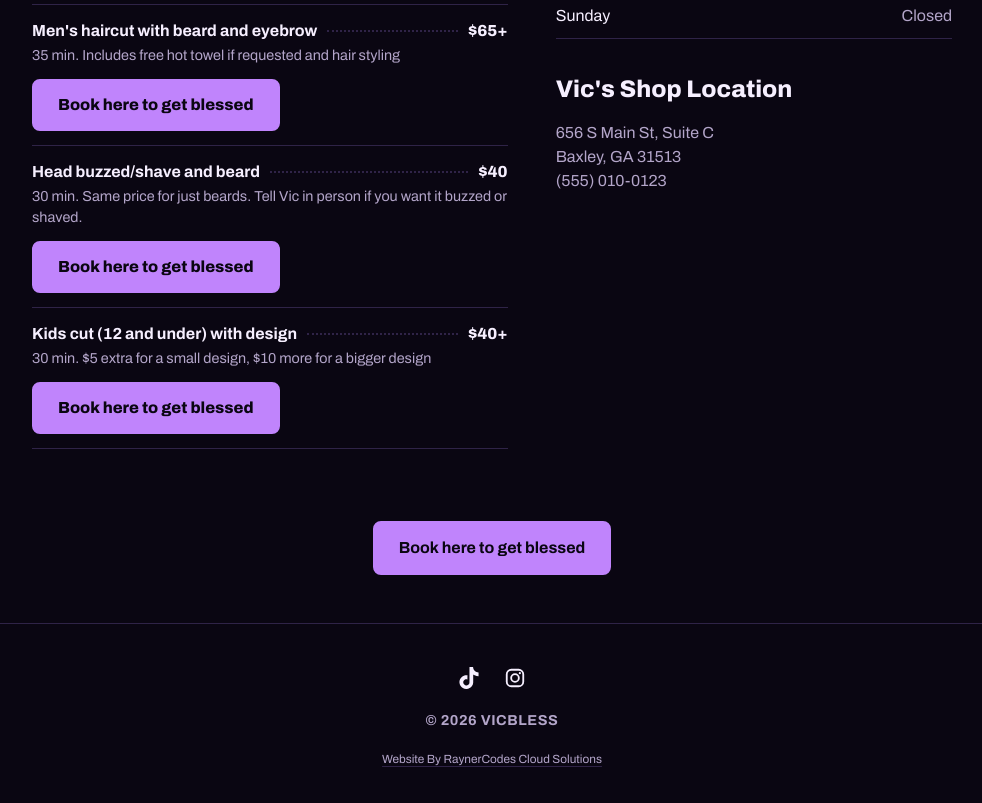
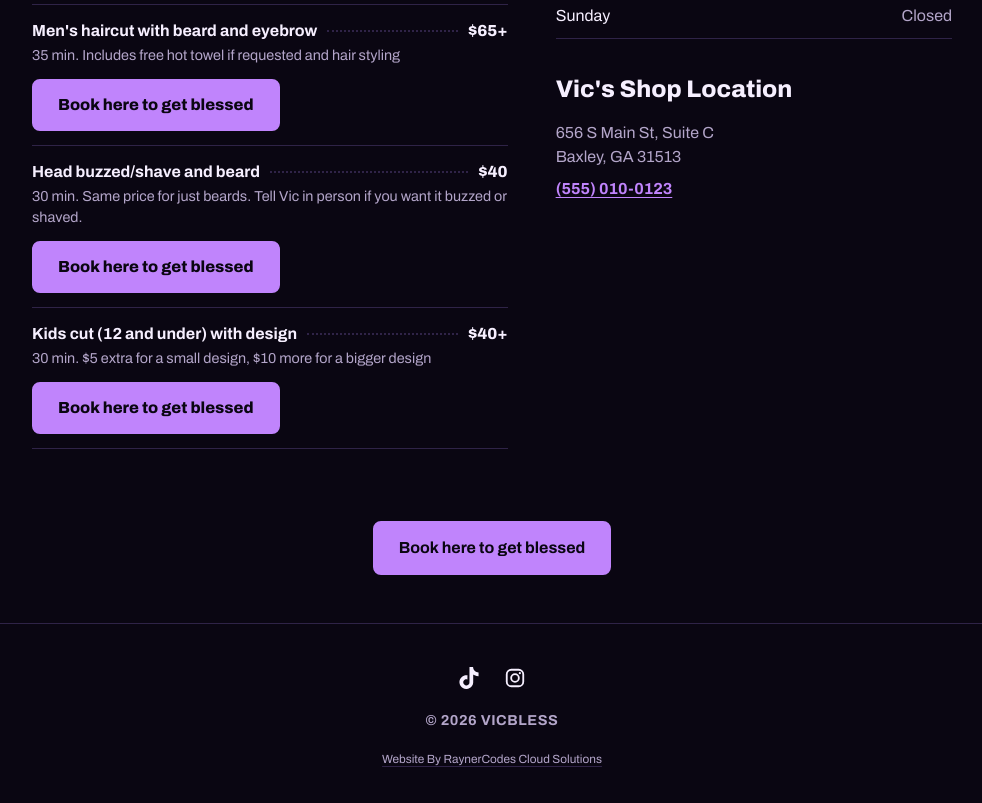
Before and after one commit to raynercodes/vicbless-booking-platform, a React (Vite) app in the folder frontend/: page / in a window 1280 px wide. Shown: the part 2040-2843 px from the top of the page, without its empty margins (148-1130 px from the left). Built offline with nearby package versions, Linux system fonts and the light colour scheme.

Commit message:
Tap-to-call phone links, clean home address

```diff
--- a/frontend/src/App.jsx
+++ b/frontend/src/App.jsx
@@ -3,13 +3,26 @@ import Home from './pages/Home.jsx'
 import Book from './pages/Book.jsx'
 
 const readPath = () => window.location.hash.replace(/^#/, '') || '/'
+const isBookingPath = (path) => path.startsWith('/book')
+
+// Home lives at the plain address, with no "#/" showing. Anything that lands on home with a
+// leftover "#/" (the Back to home links, an old bookmark, or editing the address bar while
+// already on home) is cleaned up in place, without adding a history entry, so the Back
+// button still works as expected.
+function cleanHomeAddress() {
+  if (!isBookingPath(readPath()) && window.location.hash) {
+    window.history.replaceState(null, '', window.location.pathname + window.location.search)
+  }
+}
 
 function useHashPath() {
   const [path, setPath] = useState(readPath)
   useEffect(() => {
+    cleanHomeAddress() // first load
     const onChange = () => {
       setPath(readPath())
       window.scrollTo(0, 0)
+      cleanHomeAddress()
     }
     window.addEventListener('hashchange', onChange)
     return () => window.removeEventListener('hashchange', onChange)
@@ -19,5 +32,5 @@ function useHashPath() {
 
 export default function App() {
   const path = useHashPath()
-  return path.startsWith('/book') ? <Book /> : <Home />
+  return isBookingPath(path) ? <Book /> : <Home />
 }
--- a/frontend/src/components/Logo.jsx
+++ b/frontend/src/components/Logo.jsx
@@ -11,7 +11,7 @@ export default function Logo({ onClick }) {
   return (
     <h1 className="logo">
       {onClick ? (
-        <a className="logo-link" href="#/" onClick={onClick}>
+        <a className="logo-link" href="/" onClick={onClick}>
           {art}
           <span className="sr-only">Vicbless Barbershop, back to top</span>
         </a>
--- /dev/null
+++ b/frontend/src/components/PhoneLink.jsx
@@ -0,0 +1,14 @@
+import { BUSINESS } from '../config.js'
+import { telHref } from '../lib/format.js'
+
+// The shop's phone number as a tap-to-call link. Use this anywhere the number is shown,
+// so it only ever has to be changed in config.js.
+export default function PhoneLink() {
+  const href = telHref(BUSINESS.phone)
+  if (!href) return <>{BUSINESS.phone}</>
+  return (
+    <a className="phone-link" href={href}>
+      {BUSINESS.phone}
+    </a>
+  )
+}
--- a/frontend/src/components/ShopInfo.jsx
+++ b/frontend/src/components/ShopInfo.jsx
@@ -1,3 +1,4 @@
+import PhoneLink from './PhoneLink.jsx'
 import Reveal from './Reveal.jsx'
 import { BUSINESS, CTA_TEXT, HOURS, SERVICES } from '../config.js'
 import { fmtTime } from '../lib/availability.js'
@@ -63,7 +64,7 @@ export default function ShopInfo() {
                 <br />
               </span>
             ))}
-            {BUSINESS.phone}
+            <PhoneLink />
           </Reveal>
         </div>
       </div>
--- a/frontend/src/components/SiteHeader.jsx
+++ b/frontend/src/components/SiteHeader.jsx
@@ -5,9 +5,13 @@ import { getSettings } from '../lib/useSettings.js'
 
 // Stays pinned to the top while the page scrolls (see .brand in styles.css).
 // Menu on the left, logo in the middle, social links on the right.
-// The logo scrolls back to the top of the page (jumps instead of gliding when motion is off).
+// The logo scrolls back to the top of the page (jumps instead of gliding when motion is off)
+// and leaves the address bar clean, with no "#/" on the end.
 function goToTop(e) {
   e.preventDefault()
+  if (window.location.hash) {
+    window.history.replaceState(null, '', window.location.pathname + window.location.search)
+  }
   window.scrollTo({ top: 0, behavior: getSettings().motion === 'off' ? 'auto' : 'smooth' })
 }
 
--- a/frontend/src/lib/format.js
+++ b/frontend/src/lib/format.js
@@ -13,3 +13,16 @@ export function serviceIdFromHash(hash, services) {
   const id = new URLSearchParams(query).get('service')
   return services.some((s) => s.id === id) ? id : null
 }
+
+// Turns a phone number as people write it, like "(912) 555-0199", into a link that opens the
+// phone's dialer: "tel:+19125550199". A 10-digit number is treated as a US number.
+// Returns '' when there are no digits, so callers can fall back to plain text.
+export function telHref(phone) {
+  const raw = String(phone ?? '').trim()
+  const digits = raw.replace(/\D/g, '')
+  if (!digits) return ''
+  if (raw.startsWith('+')) return `tel:+${digits}`
+  if (digits.length === 10) return `tel:+1${digits}`
+  if (digits.length === 11 && digits.startsWith('1')) return `tel:+${digits}`
+  return `tel:${digits}`
+}
--- a/frontend/src/pages/Book.jsx
+++ b/frontend/src/pages/Book.jsx
@@ -1,6 +1,7 @@
 import { useEffect, useMemo, useState } from 'react'
+import PhoneLink from '../components/PhoneLink.jsx'
 import Reveal from '../components/Reveal.jsx'
-import { BUSINESS, DAYS_AHEAD, HOURS, SERVICES, SLOT_MINUTES, STAFF, SUCCESS_HEADLINE } from '../config.js'
+import { DAYS_AHEAD, HOURS, SERVICES, SLOT_MINUTES, STAFF, SUCCESS_HEADLINE } from '../config.js'
 import { fmtTime, fromKey, keyOf, slotsForDay } from '../lib/availability.js'
 import { createBooking, getBusy, SlotTakenError } from '../lib/api.js'
 import { priceLabel, serviceIdFromHash } from '../lib/format.js'
@@ -131,7 +132,11 @@ export default function Book() {
         setStep(1)
         await loadBusy()
       } else {
-        setNotice(`Something went wrong saving your booking. Try again, or call ${BUSINESS.phone}.`)
+        setNotice(
+          <>
+            Something went wrong saving your booking. Try again, or call <PhoneLink />.
+          </>,
+        )
       }
     } finally {
       setSubmitting(false)
@@ -155,7 +160,9 @@ export default function Book() {
             {dayLabel(fromKey(done.dateKey))} at {fmtTime(done.start)}
           </p>
           <p>{payLine(booked)}</p>
-          <p className="muted">Need to change it? Call {BUSINESS.phone} and quote your code.</p>
+          <p className="muted">
+            Need to change it? Call <PhoneLink /> and quote your code.
+          </p>
           <a className="btn btn-primary" href="#/">Back to home</a>
         </section>
       </main>
--- a/frontend/src/styles.css
+++ b/frontend/src/styles.css
@@ -340,6 +340,27 @@ button {
 .info address {
   font-style: normal;
   color: var(--muted);
+}
+
+/* Phone numbers are tap-to-call links. */
+.phone-link {
+  font-weight: 700;
+  color: var(--accent);
+  text-decoration: underline;
+  text-underline-offset: 3px;
+}
+
+.phone-link:hover {
+  text-decoration-thickness: 2px;
+}
+
+.info address .phone-link {
+  display: inline-block;
+  padding: 8px 0;
+}
+
+.notice .phone-link {
+  color: inherit;
 }
 
 .info-cta {
```
Also changed, not shown: 2 other files (tests, documents, lock files or other folders).
